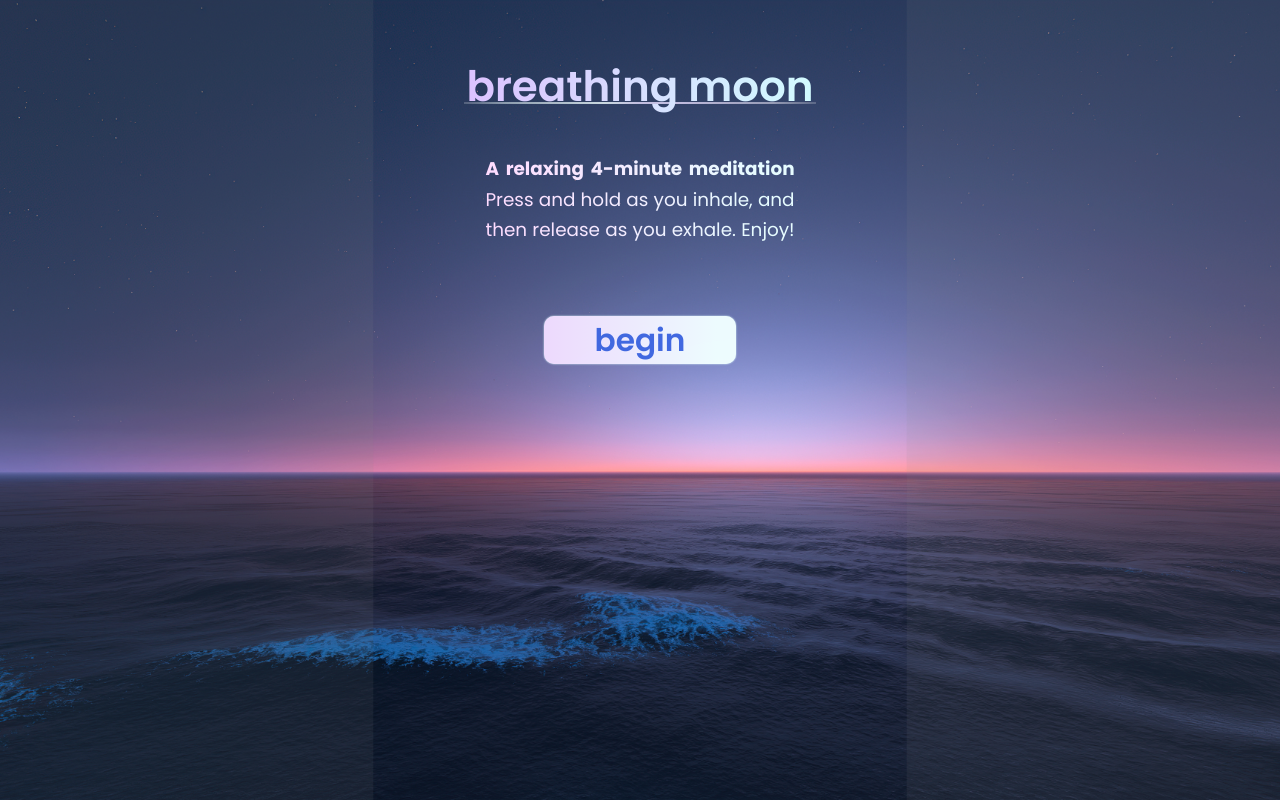
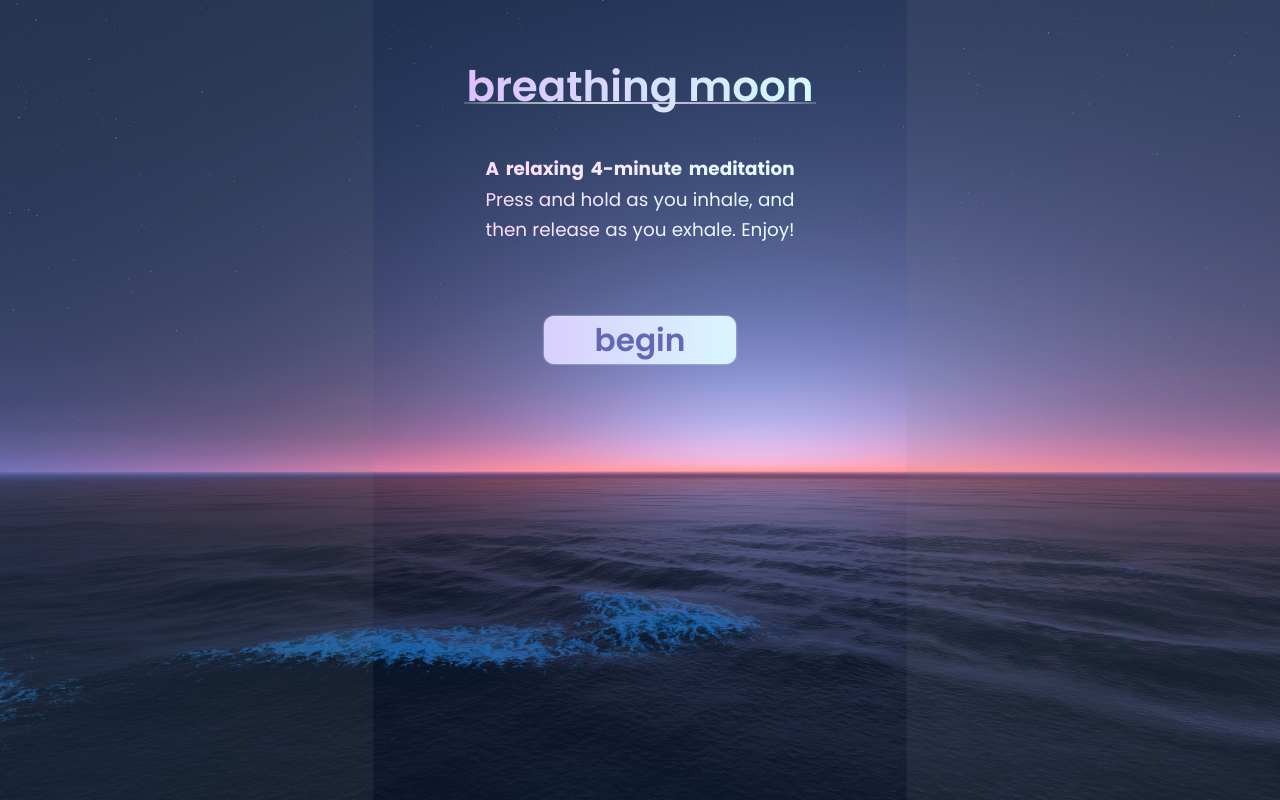
Before and after one commit to philshams/breathe, a Flask app: page / in a window 1280 px wide. Run offline with Flask 3, Linux system fonts and the light colour scheme; some libraries are stand-ins or nearby versions.

Commit message:
start button

```diff
--- a/templates/daily.html
+++ b/templates/daily.html
@@ -448,11 +448,12 @@
         position: absolute;
         top:  39.5vh;
         left: calc(50% - 12vh);
-        background-image: linear-gradient(to right, rgb(240,220,255) 0%, rgb(240,254,255) 90%);
+        background-image: linear-gradient(to right, rgb(220,210,255) 0%, rgb(220,245,255) 90%);
         border: none;
         opacity: 0.98;
         text-align: center;
-        color: royalblue;
+        color: rgb(100,105,180);
+        /* color: royalblue;  */
         cursor:  pointer;
         border-radius: 10px;
         display: block;
```
